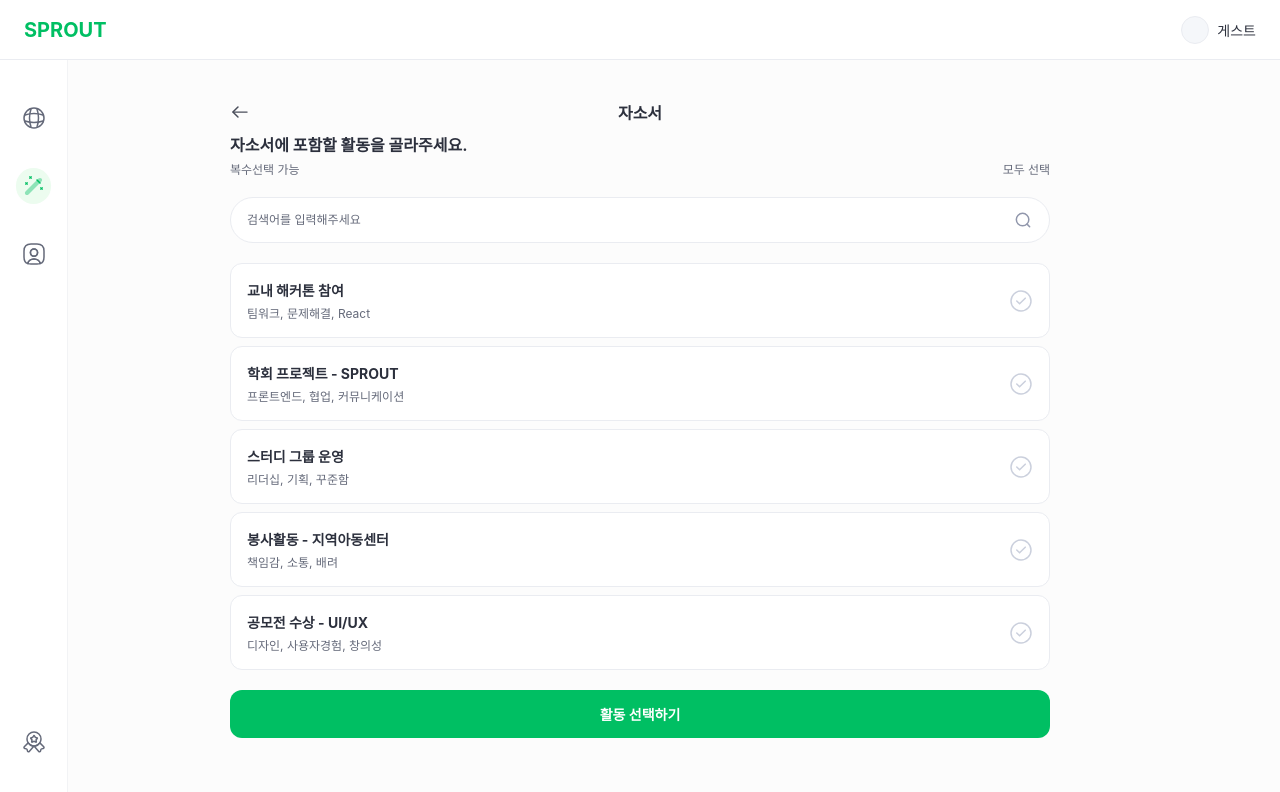
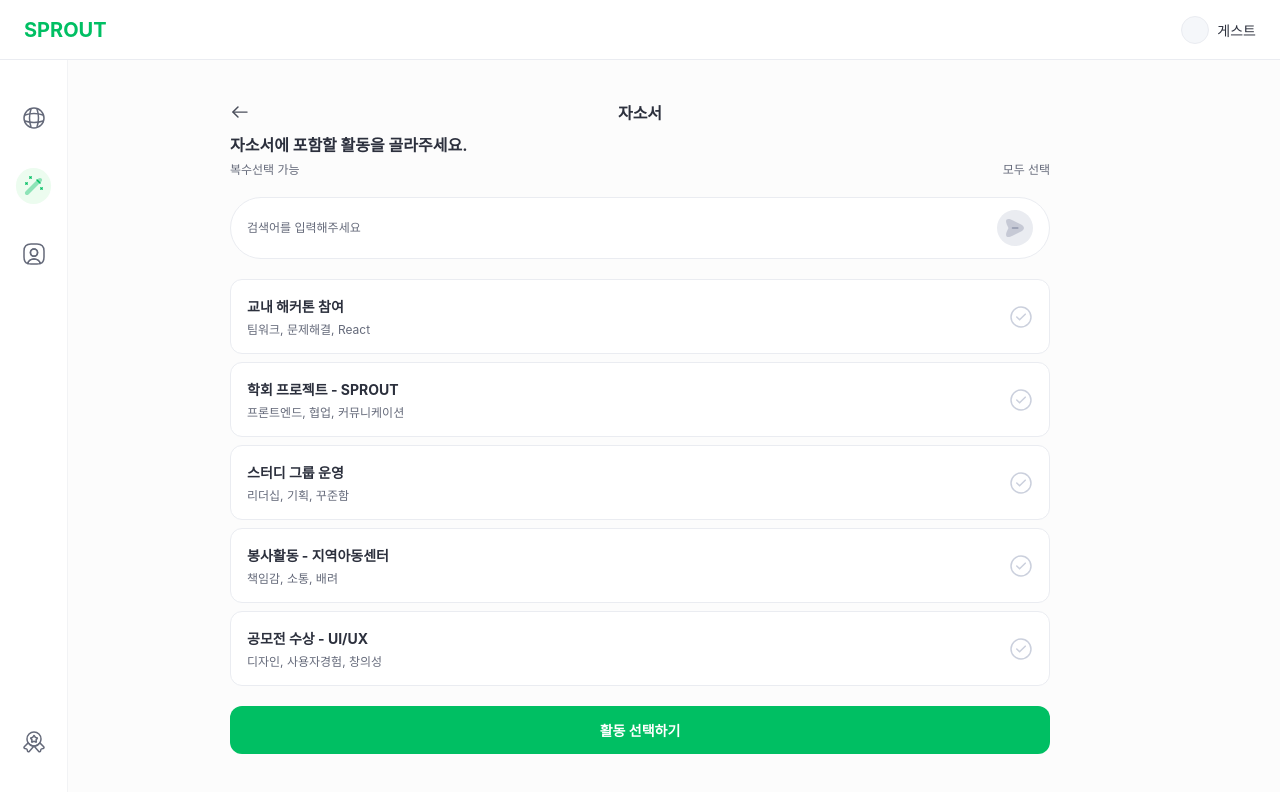
Before and after one commit to EFUB-SWS-MANDO/Frontend, a React (Vite) app: page /ai/cover-letter in a window 1280 px wide. Both pictures are taken after a click on the button "활동 선택하기". Shown: the top 792 px of the page. Built offline with nearby package versions, Linux system fonts and the light colour scheme; no server answers; a web font is replaced by a local one.

Commit message:
[design] #76 자소서 활동 선택 페이지 아이콘 Figma 반영

```diff
--- /dev/null
+++ b/src/asset/icons/CloseCircleIcon.jsx
@@ -0,0 +1,10 @@
+function CloseCircleIcon({ color = '#AEB5C8', size = 24 }) {
+  return (
+    <svg width={size} height={size} viewBox="0 0 24 24" fill="none" xmlns="http://www.w3.org/2000/svg">
+      <path opacity="0.4" d="M12 22C17.5228 22 22 17.5228 22 12C22 6.47715 17.5228 2 12 2C6.47715 2 2 6.47715 2 12C2 17.5228 6.47715 22 12 22Z" fill={color} />
+      <path d="M13.06 12L15.36 9.69998C15.65 9.40998 15.65 8.92999 15.36 8.63999C15.07 8.34999 14.59 8.34999 14.3 8.63999L12 10.94L9.69998 8.63999C9.40998 8.34999 8.92999 8.34999 8.63999 8.63999C8.34999 8.92999 8.34999 9.40998 8.63999 9.69998L10.94 12L8.63999 14.3C8.34999 14.59 8.34999 15.07 8.63999 15.36C8.78999 15.51 8.97999 15.58 9.16999 15.58C9.35999 15.58 9.54998 15.51 9.69998 15.36L12 13.06L14.3 15.36C14.45 15.51 14.64 15.58 14.83 15.58C15.02 15.58 15.21 15.51 15.36 15.36C15.65 15.07 15.65 14.59 15.36 14.3L13.06 12Z" fill={color} />
+    </svg>
+  );
+}
+
+export default CloseCircleIcon;
--- /dev/null
+++ b/src/asset/icons/SendIcon.jsx
@@ -0,0 +1,11 @@
+function SendIcon({ bgColor = '#EAECF1', color = '#9097AC', size = 36 }) {
+  return (
+    <svg width={size} height={size} viewBox="0 0 36 36" fill="none" xmlns="http://www.w3.org/2000/svg">
+      <path d="M0 18C0 8.05888 8.05888 0 18 0C27.9411 0 36 8.05888 36 18C36 27.9411 27.9411 36 18 36C8.05888 36 0 27.9411 0 18Z" fill={bgColor} />
+      <path opacity="0.4" d="M15.51 10.23L24.07 14.51C27.91 16.43 27.91 19.57 24.07 21.49L15.51 25.77C9.75002 28.65 7.40002 26.29 10.28 20.54L11.15 18.81C11.4 18.3 11.4 17.71 11.15 17.2L10.28 15.46C7.40002 9.71001 9.76002 7.35001 15.51 10.23Z" fill={color} />
+      <path d="M20.8399 18.75H15.4399C15.0299 18.75 14.6899 18.41 14.6899 18C14.6899 17.59 15.0299 17.25 15.4399 17.25H20.8399C21.2499 17.25 21.5899 17.59 21.5899 18C21.5899 18.41 21.2499 18.75 20.8399 18.75Z" fill={color} />
+    </svg>
+  );
+}
+
+export default SendIcon;
--- a/src/features/coverLetter/components/CoverLetterStep2.jsx
+++ b/src/features/coverLetter/components/CoverLetterStep2.jsx
@@ -1,7 +1,7 @@
 import { useState, useMemo } from 'react';
 import styled from 'styled-components';
-import SearchIcon from '../../../asset/icons/SearchIcon';
-import CloseIcon from '../../../asset/icons/CloseIcon';
+import SendIcon from '../../../asset/icons/SendIcon';
+import CloseCircleIcon from '../../../asset/icons/CloseCircleIcon';
 import ActivityListItem from './ActivityListItem';
 import { mockActivities } from '../mocks/activities';
 
@@ -57,11 +57,11 @@ const CoverLetterStep2 = ({ selectedActivities, setSelectedActivities, onNext })
         />
         {searchTerm && (
           <IconButton onClick={handleClearSearch} aria-label="검색어 지우기">
-            <CloseIcon color="#9197AC" size={16} />
+            <CloseCircleIcon size={24} />
           </IconButton>
         )}
         <IconButton aria-label="검색">
-          <SearchIcon color="#9197AC" size={20} />
+          <SendIcon size={36} />
         </IconButton>
       </SearchBox>
 
```
